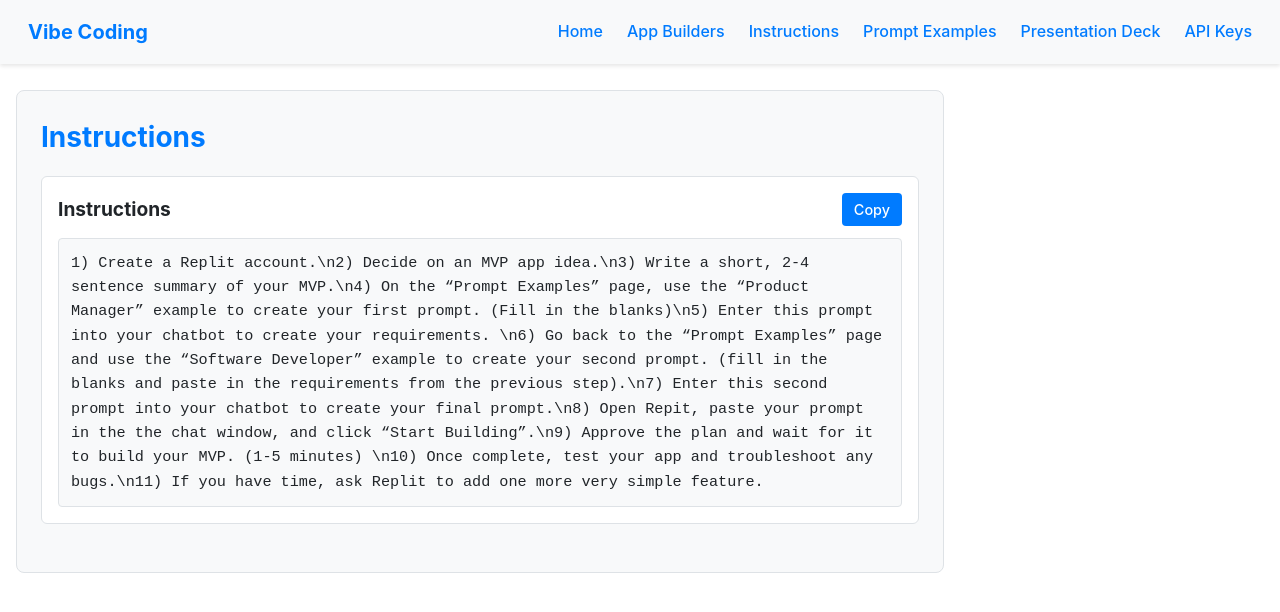
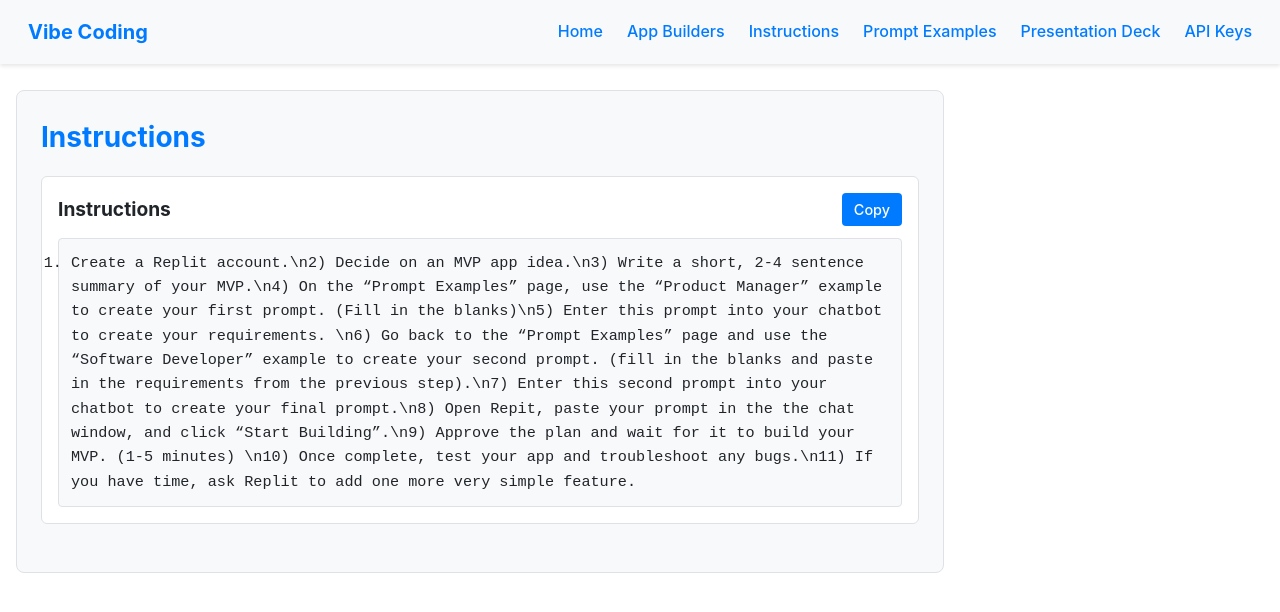
Before and after one commit to brandonup/vibe-coding, a React (Vite) app: page /instructions in a window 1280 px wide. Shown: the top 612 px of the page. Built offline with nearby package versions, Linux system fonts and the light colour scheme.

Commit message:
Feat: Display Instructions page content as a numbered list

```diff
--- a/src/components/TextBox.jsx
+++ b/src/components/TextBox.jsx
@@ -5,8 +5,9 @@ import { useState } from 'react';
  * @param {string} id - Unique identifier for the text box
  * @param {string} label - Label text displayed above content
  * @param {string} content - Main text content to display and copy
+ * @param {boolean} [asList=false] - Whether to render content as an ordered list
  */
-const TextBox = ({ id, label, content }) => {
+const TextBox = ({ id, label, content, asList = false }) => {
   const [copied, setCopied] = useState(false);
 
   const handleCopy = () => {
@@ -27,7 +28,15 @@ const TextBox = ({ id, label, content }) => {
         </button>
       </div>
       <div className="text-box-content">
-        {content}
+        {asList ? (
+          <ol>
+            {content.split('\n').map((item, index) => (
+              item.trim() && <li key={`${id}-item-${index}`}>{item.replace(/^\d+\)\s*/, '')}</li>
+            ))}
+          </ol>
+        ) : (
+          content
+        )}
       </div>
     </div>
   );
--- a/src/pages/Instructions.jsx
+++ b/src/pages/Instructions.jsx
@@ -7,6 +7,7 @@ const Instructions = () => {
         id="instructions-textbox"
         label="Instructions"
         content="1) Create a Replit account.\n2) Decide on an MVP app idea.\n3) Write a short, 2-4 sentence summary of your MVP.\n4) On the “Prompt Examples” page, use the “Product Manager” example to create your first prompt. (Fill in the blanks)\n5) Enter this prompt into your chatbot to create your requirements. \n6) Go back to the “Prompt Examples” page and use the “Software Developer” example to create your second prompt. (fill in the blanks and paste in the requirements from the previous step).\n7) Enter this second prompt into your chatbot to create your final prompt.\n8) Open Repit, paste your prompt in the the chat window, and click “Start Building”.\n9) Approve the plan and wait for it to build your MVP. (1-5 minutes) \n10) Once complete, test your app and troubleshoot any bugs.\n11) If you have time, ask Replit to add one more very simple feature."
+        asList={true}
       />
     </Section>
   );
```
